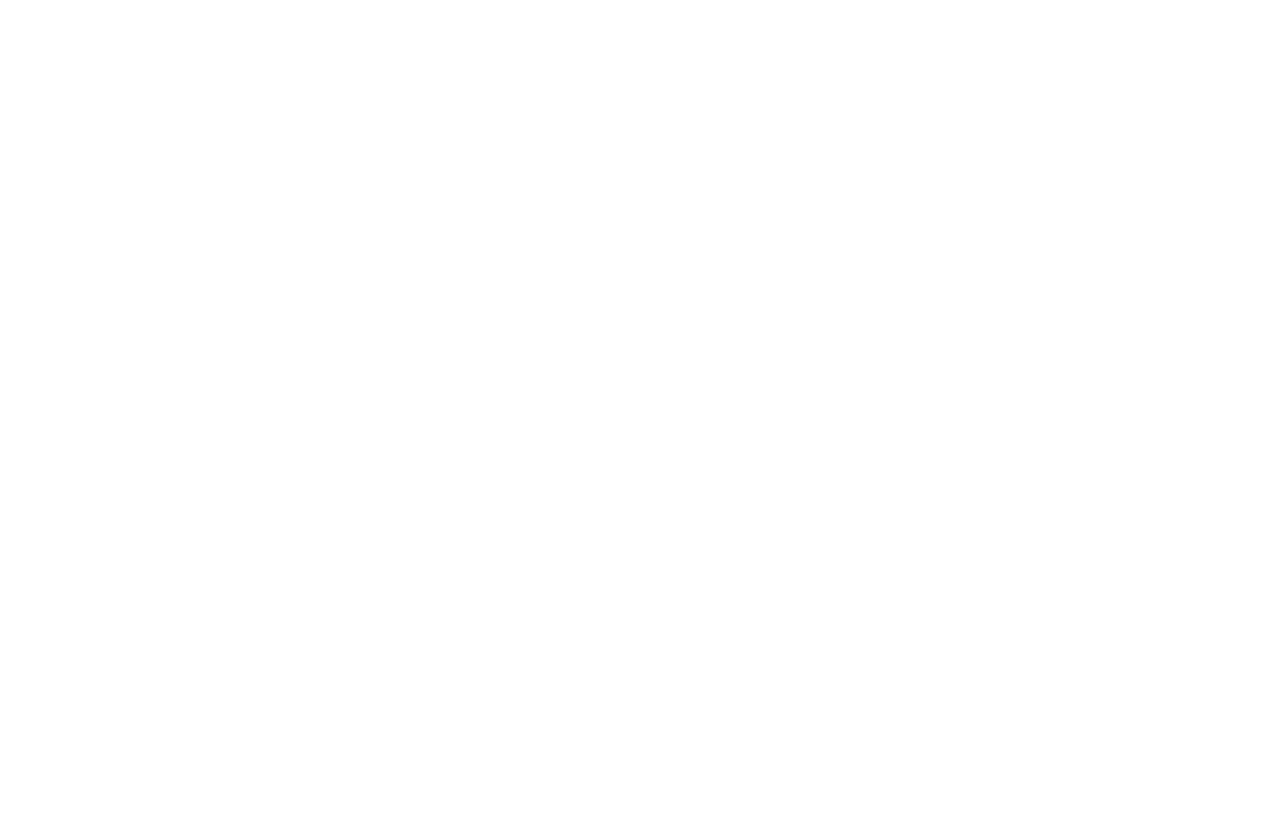
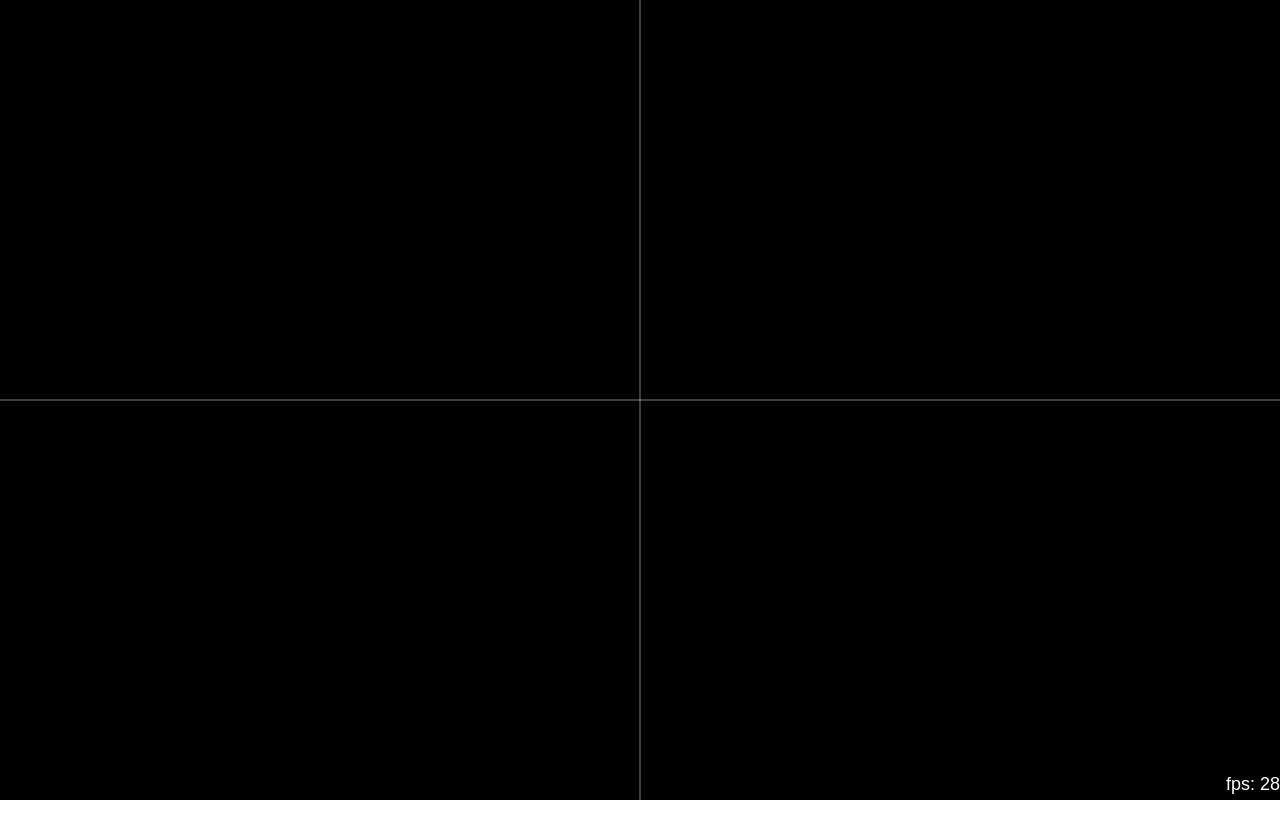
Before and after one commit to GrrriiiM/simulador-fisica, a website with bundled scripts: page src/exemplos/criacao-poligono/index.html in a window 1280 px wide. Built offline with nearby package versions, Linux system fonts and the light colour scheme.

Commit message:
criando canvas

```diff
--- a/src/exemplos/criacao-poligono/index.html
+++ b/src/exemplos/criacao-poligono/index.html
@@ -1,3 +1,4 @@
 <html>
+    <body style="margin: 0px;padding: 0px;"></body>
     <script type="module" src="index.js"></script>
 </html>
--- a/src/exemplos/criacao-poligono/index.js
+++ b/src/exemplos/criacao-poligono/index.js
@@ -1,3 +1,16 @@
 import { Canvas2d } from "../../objetos/canvas2d.js";
 
-Canvas2d.criar();
+let canvas = Canvas2d.criar({
+    w: window.innerWidth,
+    h: window.innerHeight
+});
+canvas.iniciarAnimacao();
+canvas.desenhar = (c) => {
+    c.linha(0, c.h/2,
+        c.w, c.h/2,
+        { c: "#FFFFFF", l: 0.5 });
+
+        c.linha(c.w/2, 0,
+            c.w/2, c.h,
+            { c: "#FFFFFF", l: 0.5 });
+}
--- a/src/objetos/canvas2d.js
+++ b/src/objetos/canvas2d.js
@@ -1,14 +1,97 @@
 export class Canvas2d {
-    static criar(h, w, el) {
+    static criar(op) {
         let c = new Canvas2d();
-        c.h = h || 800;
-        c.w = w || 800;
-        c.el = "body";
+        for(let p in op) {
+            c[p] = op[p];
+        }
         let element = document.querySelector(c.el);
         let canvas = document.createElement("canvas");
         c.ctx = canvas.getContext("2d");
         canvas.height = c.h;
         canvas.width = c.w;
         element.appendChild(canvas);
+        return c;
+    }
+
+    constructor() {
+        this.el = "body";
+        this.h = 800;
+        this.w = 800;
+        this.bc = "#000000";
+        this.fps = 28;
+        this.animando = false;
+    }
+
+    _desenhar(delta) {
+        this.ctx.fillStyle = this.bc;
+        this.ctx.fillRect(0, 0, this.w, this.h);
+
+        let fpsText = `fps: ${Math.round(1000/delta)}`;
+        this.ctx.font = "18px Arial";
+        this.ctx.fillStyle = "#FFFFFF";
+        let fpsMeasureText = this.ctx.measureText(fpsText).width;
+        this.ctx.fillText(fpsText, this.w - fpsMeasureText, this.h - 10);
+
+        if (this.desenhar) this.desenhar(this, delta);
+    }
+
+    async frame(delta) {
+        let desenhar = new Promise((resolve) => {
+            setTimeout(() => {
+                this._desenhar(delta);
+                resolve();
+            }, 1);
+        });
+        let frame = new Promise((resolve) => {
+            setTimeout(() => {
+                resolve();
+            }, 1000/this.fps);
+        });
+
+        let inicio = Date.now();
+        await Promise.all([desenhar, frame]);
+        let fim = Date.now();
+
+        let t = fim-inicio;
+        return t;
+    }
+
+    iniciarAnimacao(delta) {
+        delta = delta || 1000/this.fps;
+        this.animando = true;
+        setTimeout(async () => {
+            delta = await this.frame(delta);
+            this.iniciarAnimacao(delta);
+        }, 1);
+    }
+
+    linha(x1, y1, x2, y2, op) {
+        let o = {
+            c: "#FFFFFF",
+            l: 1
+        }
+        Object.keys(op).forEach(_ => o[_]=op[_]);
+        this.ctx.beginPath();
+        this.ctx.strokeStyle = o.c;
+        this.ctx.lineWidth = o.l;
+        this.ctx.moveTo(x1, y1);
+        this.ctx.lineTo(x2, y2);
+        this.ctx.stroke();
+    }
+
+    linhas(x, y, vs, op) {
+        let o = {
+            c: "#FFFFFF",
+            l: 1
+        }
+        Object.keys(op).forEach(_ => o[_]=op[_]);
+        ctx.beginPath();
+        ctx.strokeStyle = o.c;
+        ctx.lineWidth = o.l;
+        ctx.moveTo(x, y);
+        for(let v of vs) {
+            ctx.lineTo(v.x, v.y);
+        }
+        ctx.stroke();
     }
 }
```
